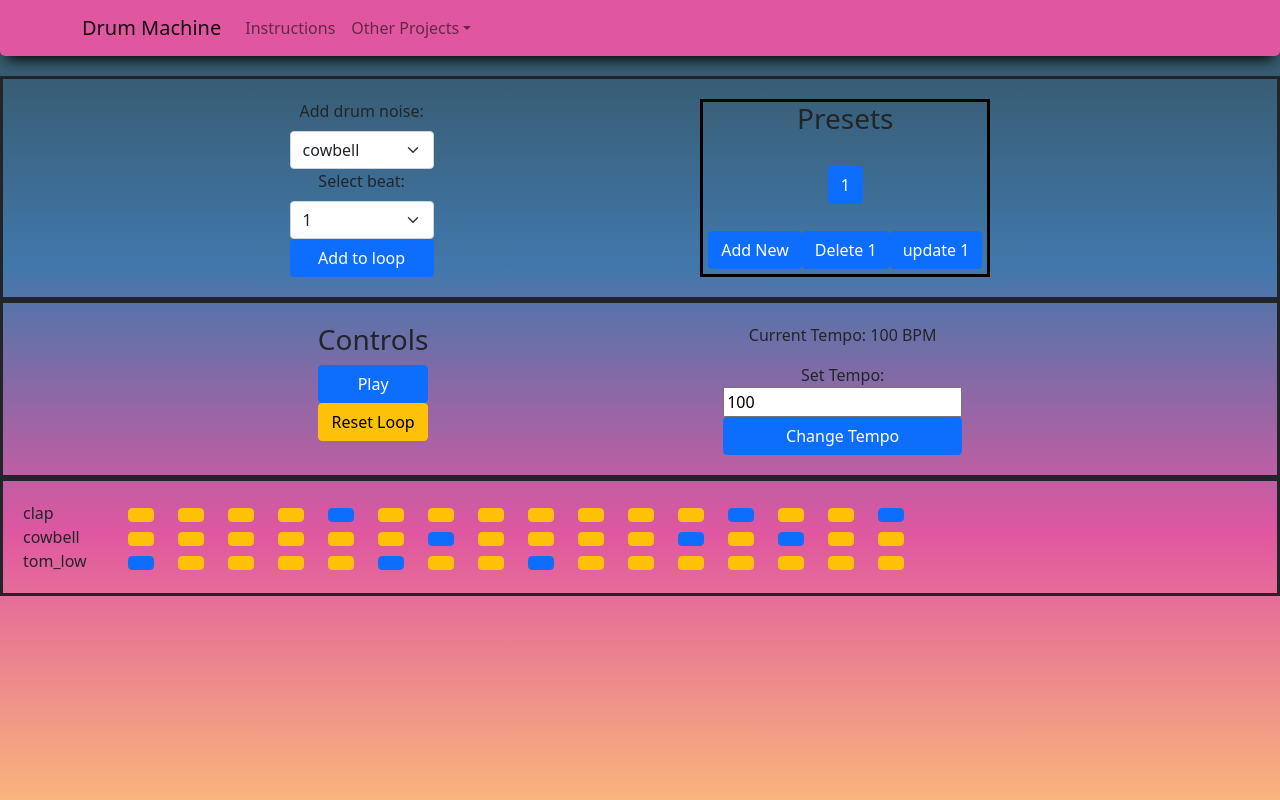
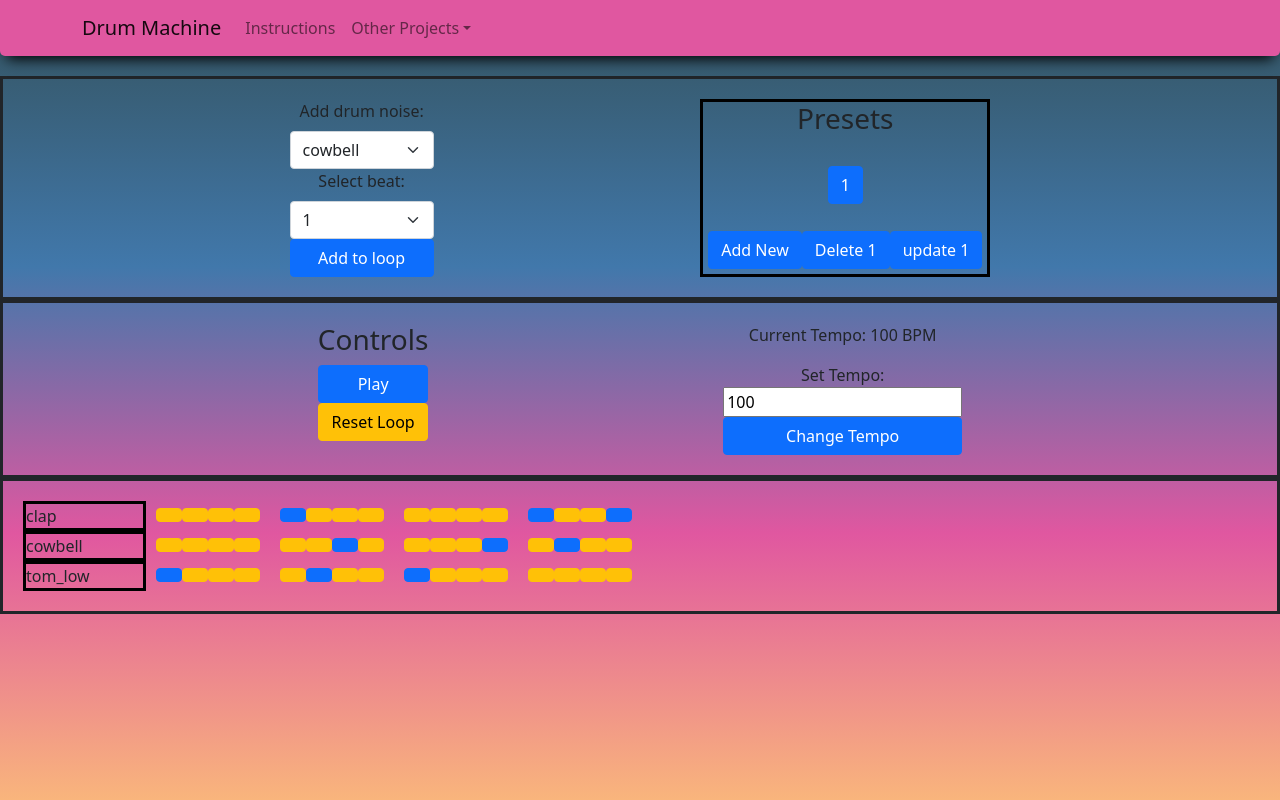
Before and after one commit to professional-pigeon/react-music-app, a React (Create React App) app: page / in a window 1280 px wide. Built offline with nearby package versions, Linux system fonts and the light colour scheme; no server answers.

Commit message:
change note visualization to divs instead of bootstrap rows and cols

```diff
--- a/src/App.css
+++ b/src/App.css
@@ -50,3 +50,19 @@
   justify-content: space-evenly;
   text-align: center;
 }
+
+#instrument-row {
+  display: flex;
+  justify-content: stretch;
+  flex-wrap: wrap;
+}
+
+#instrument-name {
+  border: solid black;
+  min-width: auto;
+  width: 10%;
+}
+
+#inner-div {
+  margin: 0 10px 0 10px;
+}
--- a/src/components/display/NoteVisual.js
+++ b/src/components/display/NoteVisual.js
@@ -13,13 +13,12 @@ function NoteVisual(props) {
         }
       })
     })
-    return createRows(instruments.sort(), arrayOfNotes)
+    return createDivs(instruments.sort(), arrayOfNotes)
   }
 
   function createRows(instruments, arrayOfNotes) {
     let rowArray = []
     instruments.forEach(function(instrument, key) {
-      if (instrument.length > 3) {
       let colArray = []
       for (let i = 0; i < arrayOfNotes.length; i++) {
         let checkArray = arrayOfNotes[i]
@@ -35,9 +34,35 @@ function NoteVisual(props) {
           {colArray}
         </Row>
       )
-      }
     })
     return rowArray
+  }
+
+  function createDivs(instruments, arrayOfNotes) {
+    let outerDivArray = []
+    instruments.forEach(function(instrument, key) {
+      let innerDivArray = []
+      let buttonSequence = []
+      for (let i = 1; i < 17; i++) {
+        let checkArray = arrayOfNotes[i - 1]
+        if (checkArray.includes(instrument)) {
+          buttonSequence.push(<Button key={i} variant="primary" className="selected" onClick={() => props.removeInstrument(instrument, i - 1)}></Button>)
+        } else {
+          buttonSequence.push(<Button key={i} variant="warning" className="unselected" onClick={() => props.addInstrument(instrument, i - 1)}></Button>)
+        }
+        if (i % 4 === 0) {
+          innerDivArray.push(<div id='inner-div' key={i + "bar"}>{buttonSequence}</div>)
+          buttonSequence = []
+        }
+      }
+      outerDivArray.push(
+        <div id="instrument-row" key={instrument}>
+          <div key={instrument + "name"} id="instrument-name">{instrument}</div>
+          {innerDivArray}
+        </div>
+      )
+    })
+    return outerDivArray
   }
 
 return (
```
Lines whose indentation alone changed are shown as unchanged.
